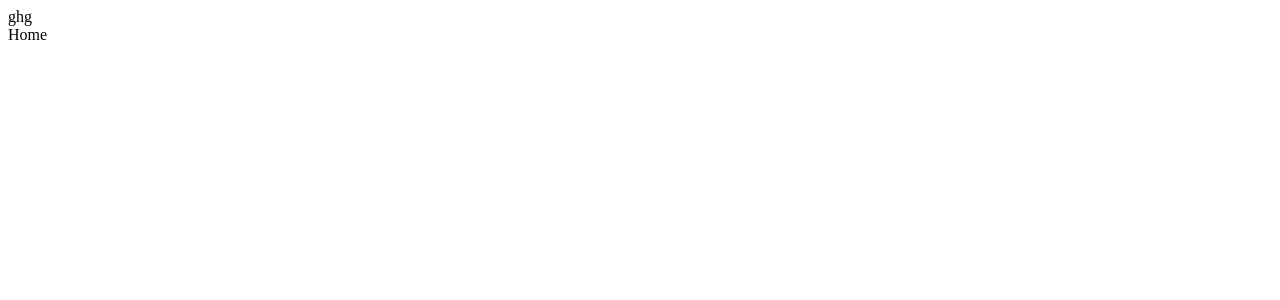
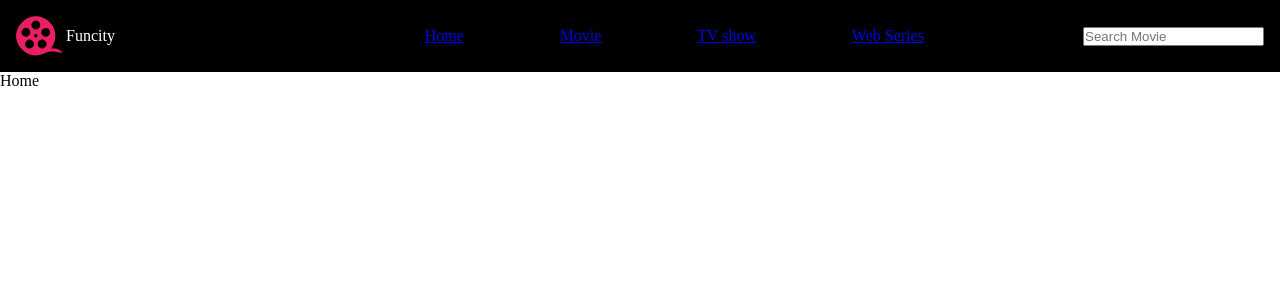
Before and after one commit to AnkitaSharma43/movie-app-react, a React (Create React App) app: page / in a window 1280 px wide. Shown: the top 300 px of the page. Built offline with nearby package versions, Linux system fonts and the light colour scheme.

Commit message:
create navbar

```diff
--- a/src/App.css
+++ b/src/App.css
@@ -1,38 +1,33 @@
-.App {
-  text-align: center;
+*{
+  padding: 0;
+  margin: 0;
+  box-sizing: border-box;
 }
 
-.App-logo {
-  height: 40vmin;
-  pointer-events: none;
+.navbar-container{
+  display: flex;
+  justify-content: space-between;
+  align-items: center;
+  padding: 16px;
+  background-color: black;
 }
 
-@media (prefers-reduced-motion: no-preference) {
-  .App-logo {
-    animation: App-logo-spin infinite 20s linear;
-  }
+.logo{
+  display: flex;
+  align-items: center;
+  color: #fff;
+  width: 20%;
 }
 
-.App-header {
-  background-color: #282c34;
-  min-height: 100vh;
+.nav{
+  width: 40%;
+}
+.nav ul{
   display: flex;
-  flex-direction: column;
-  align-items: center;
-  justify-content: center;
-  font-size: calc(10px + 2vmin);
-  color: white;
+  justify-content: space-between;
 }
 
-.App-link {
-  color: #61dafb;
+.nav ul li Link{
+  color: #fff;
+  text-decoration: none;
 }
-
-@keyframes App-logo-spin {
-  from {
-    transform: rotate(0deg);
-  }
-  to {
-    transform: rotate(360deg);
-  }
-}
--- a/src/component/Navbar.js
+++ b/src/component/Navbar.js
@@ -1,26 +1,54 @@
-import React from 'react'
+import React from "react";
+import { Link } from "react-router-dom";
+import logo from "../assets/logo.svg";
+const Navbar = () => {
+  return (
+    <>
+      <header className="navbar-container">
+        <div className="logo">
+          <svg
+            width="50"
+            height="40"
+            viewBox="0 0 74 59"
+            fill="none"
+            xmlns="http://www.w3.org/2000/svg"
+          >
+            <g clip-path="url(#clip0_508_155)">
+              <path
+                d="M19.3333 2.13332C8.93333 5.99999 0 18.5333 0 29.4667C0 40.6667 9.33333 53.0667 20.4 56.8C28.1333 59.3333 34.9333 58.8 43.3333 54.6667C49.3333 51.7333 54.8 51.6 64.4 54C66.6667 54.6667 68 54.4 68 53.4667C68 51.3333 60.8 48 56.2667 48H52.4L54.9333 42.6667C60.8 30.9333 58.8 17.8667 49.6 8.93332C41.2 0.666651 30.1333 -1.73335 19.3333 2.13332ZM33.8667 8.79999C38 12.8 35.0667 20 29.3333 20C26.1333 20 22.6667 16.5333 22.6667 13.3333C22.6667 10.1333 26.1333 6.66665 29.3333 6.66665C30.6667 6.66665 32.8 7.59999 33.8667 8.79999ZM19.2 19.4667C23.3333 23.4667 20.4 30.6667 14.6667 30.6667C11.4667 30.6667 8 27.2 8 24C8 20.8 11.4667 17.3333 14.6667 17.3333C16 17.3333 18.1333 18.2667 19.2 19.4667ZM48.5333 19.4667C52.6667 23.4667 49.7333 30.6667 44 30.6667C40.8 30.6667 37.3333 27.2 37.3333 24C37.3333 18.2667 44.5333 15.3333 48.5333 19.4667ZM31.4667 28.1333C32.8 30.4 29.7333 32.9333 27.8667 31.0667C26.2667 29.4667 27.3333 26.6667 29.3333 26.6667C30 26.6667 30.9333 27.3333 31.4667 28.1333ZM24.5333 36.8C28.6667 40.8 25.7333 48 20 48C14.2667 48 11.3333 40.8 15.4667 36.8C16.5333 35.6 18.6667 34.6667 20 34.6667C21.3333 34.6667 23.4667 35.6 24.5333 36.8ZM43.2 36.8C47.3333 40.8 44.4 48 38.6667 48C35.4667 48 32 44.5333 32 41.3333C32 35.6 39.2 32.6667 43.2 36.8Z"
+                fill="#E91E63"
+              />
+            </g>
+            <defs>
+              <clipPath id="clip0_508_155">
+                <rect width="73.3333" height="58.6667" fill="white" />
+              </clipPath>
+            </defs>
+          </svg>
+          <span>Funcity</span>
+        </div>
+        <nav className="nav">
+          <ul>
+            <li>
+              <Link>Home</Link>
+            </li>
+            <li>
+              <Link>Movie</Link>
+            </li>
+            <li>
+              <Link>TV show</Link>
+            </li>
+            <li>
+              <Link>Web Series</Link>
+            </li>
+          </ul>
+        </nav>
+        <div>
+          <input placeholder="Search Movie" />
+        </div>
+      </header>
+    </>
+  );
+};
 
-const Navbar = () => {
-    return (
-        <>
-            <header>
-                <div className="logo">
-
-                </div>
-                <nav>
-ghg
-
-
-
-
-                </nav>
-            </header>
-
-
-
-
-        </>
-    )
-}
-
-export default Navbar
+export default Navbar;
```
Also changed, not shown: src/assets/logo.svg (added).
